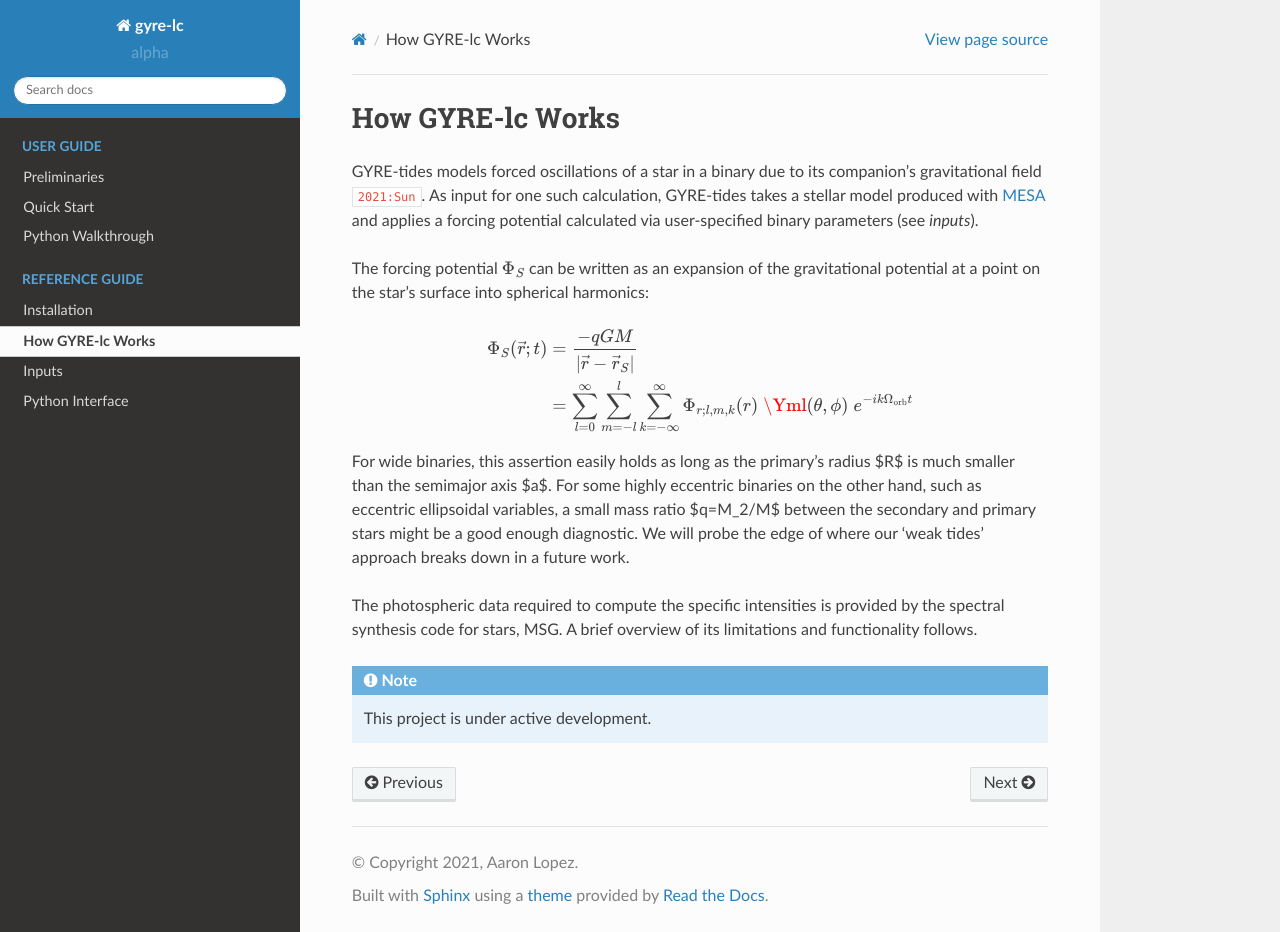
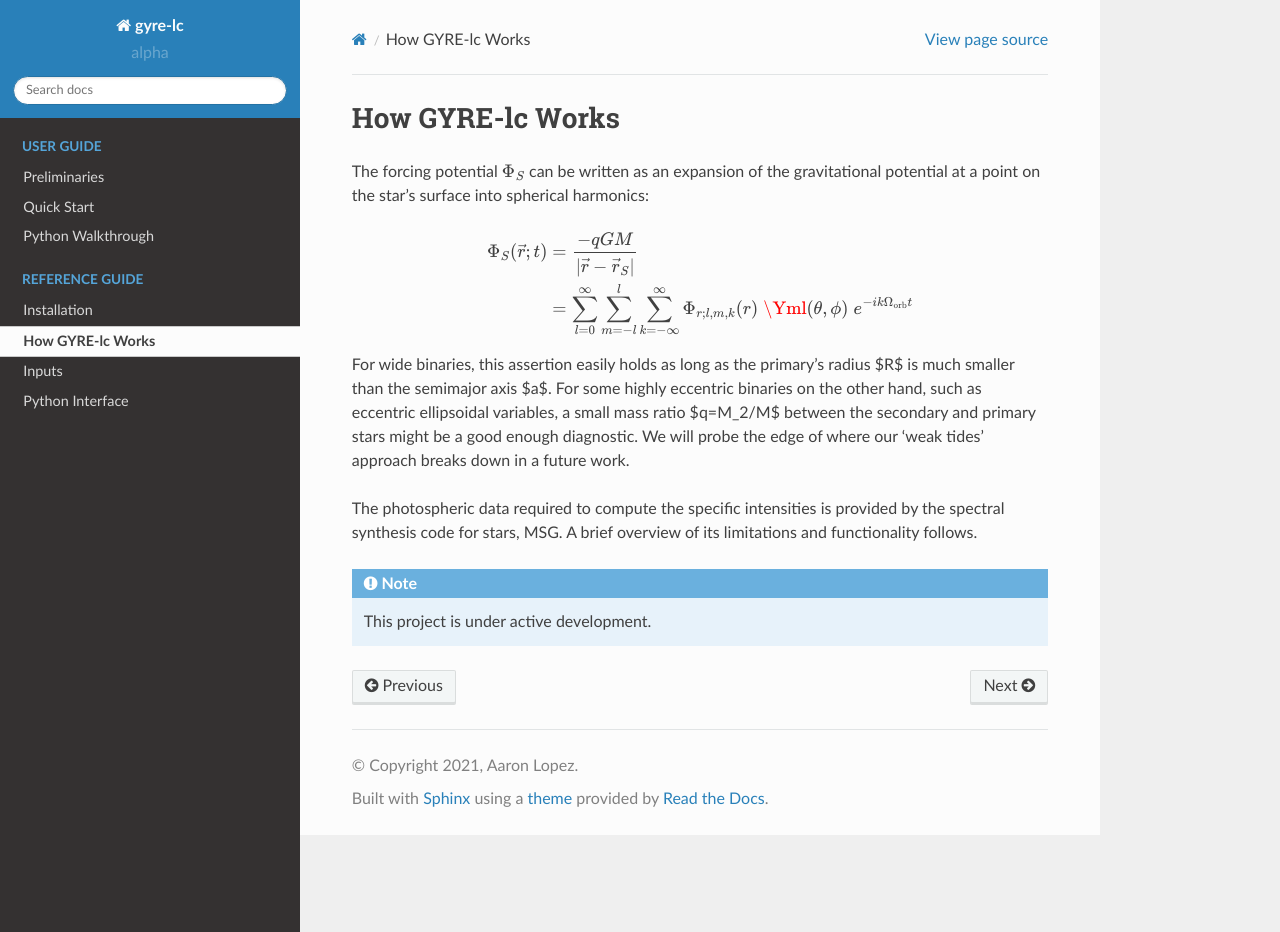
Before and after one commit to aaronesque/gyre-lc, a Sphinx documentation site: the page built from docs/source/ref-guide/how-gyre-lc-works.rst, in a window 1280 px wide and 932 px high. Built offline with Sphinx 7.4.7 and the Read the Docs theme 2.0.0, drawn with Linux system fonts in a browser that asks for light colours; cross-references to code outside the pages are shown as plain code.

Commit message:
commented msun footnote

```diff
--- a/docs/source/ref-guide/how-gyre-lc-works.rst
+++ b/docs/source/ref-guide/how-gyre-lc-works.rst
@@ -8,7 +8,7 @@ How GYRE-lc Works
 
 .. :footcite:t:`2017:Pablo`.
 
-GYRE-tides models forced oscillations of a star in a binary due to its companion's gravitational field :footcite:t:`2021:Sun`. As input for one such calculation, GYRE-tides takes a stellar model produced with `MESA <mesa.sourceforge.net>`_ and applies a forcing potential calculated via user-specified binary parameters (see `inputs`).
+.. GYRE-tides models forced oscillations of a star in a binary due to its companion's gravitational field :footcite:t:`2021:Sun`. As input for one such calculation, GYRE-tides takes a stellar model produced with `MESA <mesa.sourceforge.net>`_ and applies a forcing potential calculated via user-specified binary parameters (see `inputs`).
 
 .. Most hb stars still have amplitudes that are small. Even though they're dramatic, we can still say they're small.
 
```
Also changed, not shown: 5 other files.
